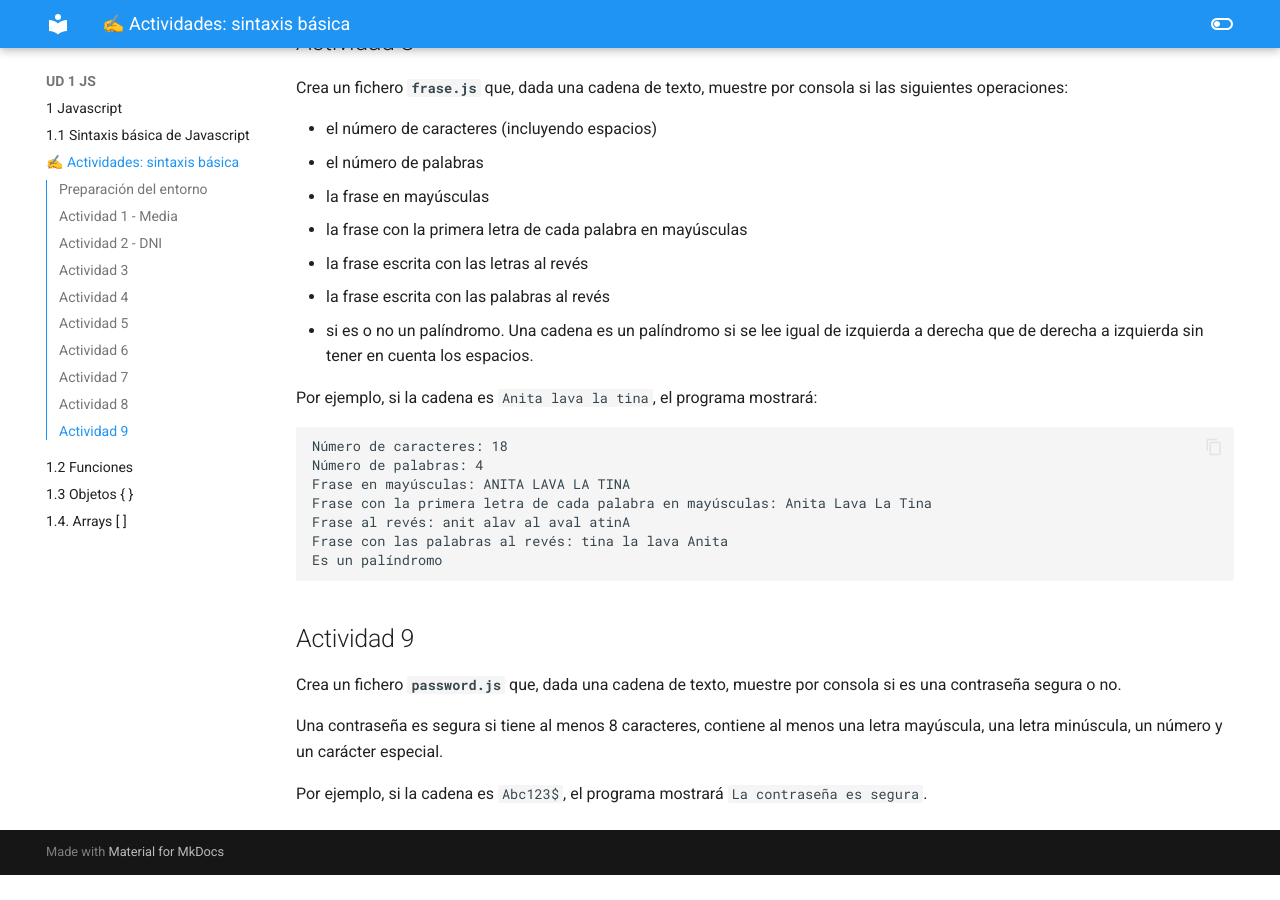
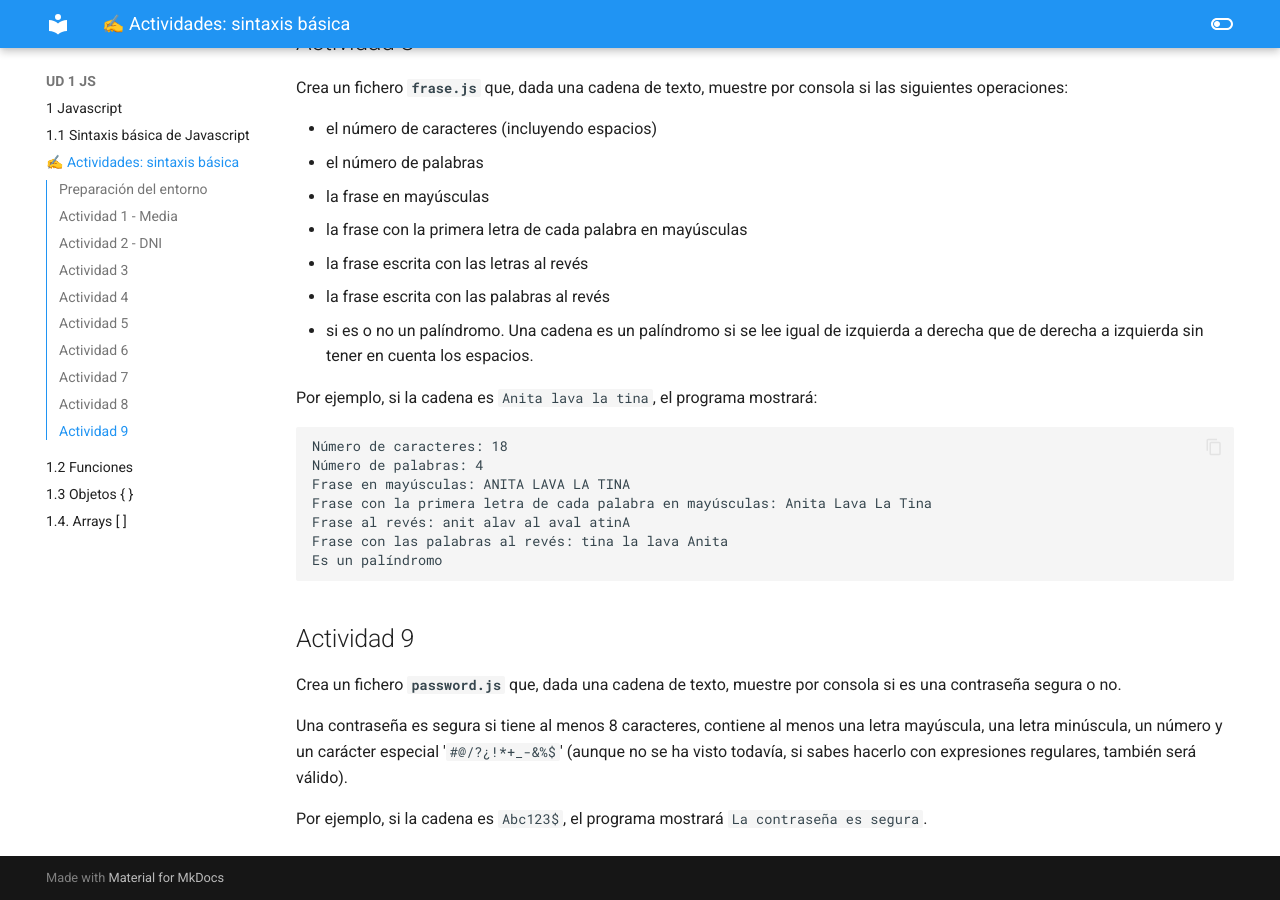
Before and after one commit to jsanvil/din24, an MkDocs documentation site: the page built from docs/01js/011_actividades.md, in a window 1280 px wide and 900 px high, scrolled down 3345 px. Built offline with MkDocs 1.6.1 and Material for MkDocs 9.7.7, drawn with Linux system fonts in a browser that asks for light colours; before the commit the page ends 4220 px from its top, so only the background shows below that.

Commit message:
ud actividades update

```diff
--- a/docs/01js/011_actividades.md
+++ b/docs/01js/011_actividades.md
@@ -111,6 +111,6 @@ Es un palíndromo
 
 Crea un fichero **`password.js`** que, dada una cadena de texto, muestre por consola si es una contraseña segura o no.
 
-Una contraseña es segura si tiene al menos 8 caracteres, contiene al menos una letra mayúscula, una letra minúscula, un número y un carácter especial.
+Una contraseña es segura si tiene al menos 8 caracteres, contiene al menos una letra mayúscula, una letra minúscula, un número y un carácter especial '`#@/?¿!*+_-&%$`' (aunque no se ha visto todavía, si sabes hacerlo con expresiones regulares, también será válido).
 
 Por ejemplo, si la cadena es `Abc123$`, el programa mostrará `La contraseña es segura`.
```
